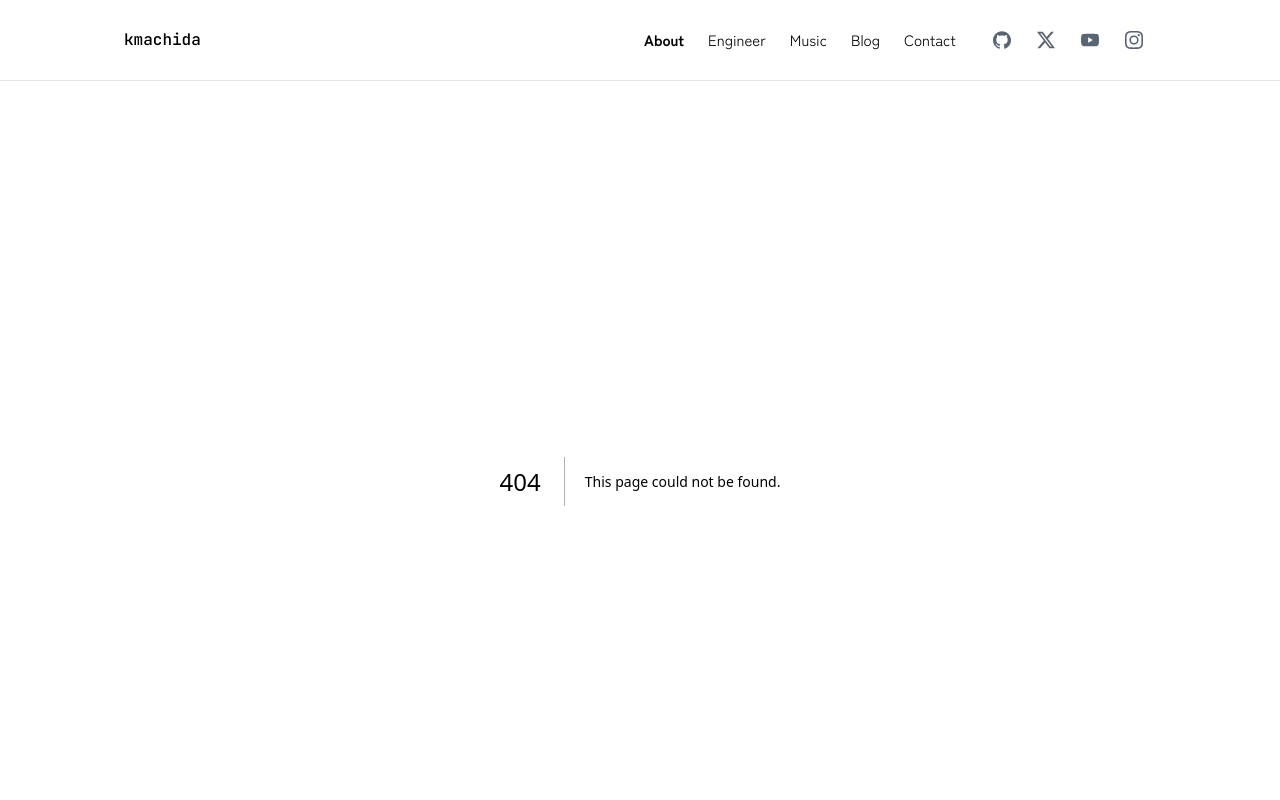
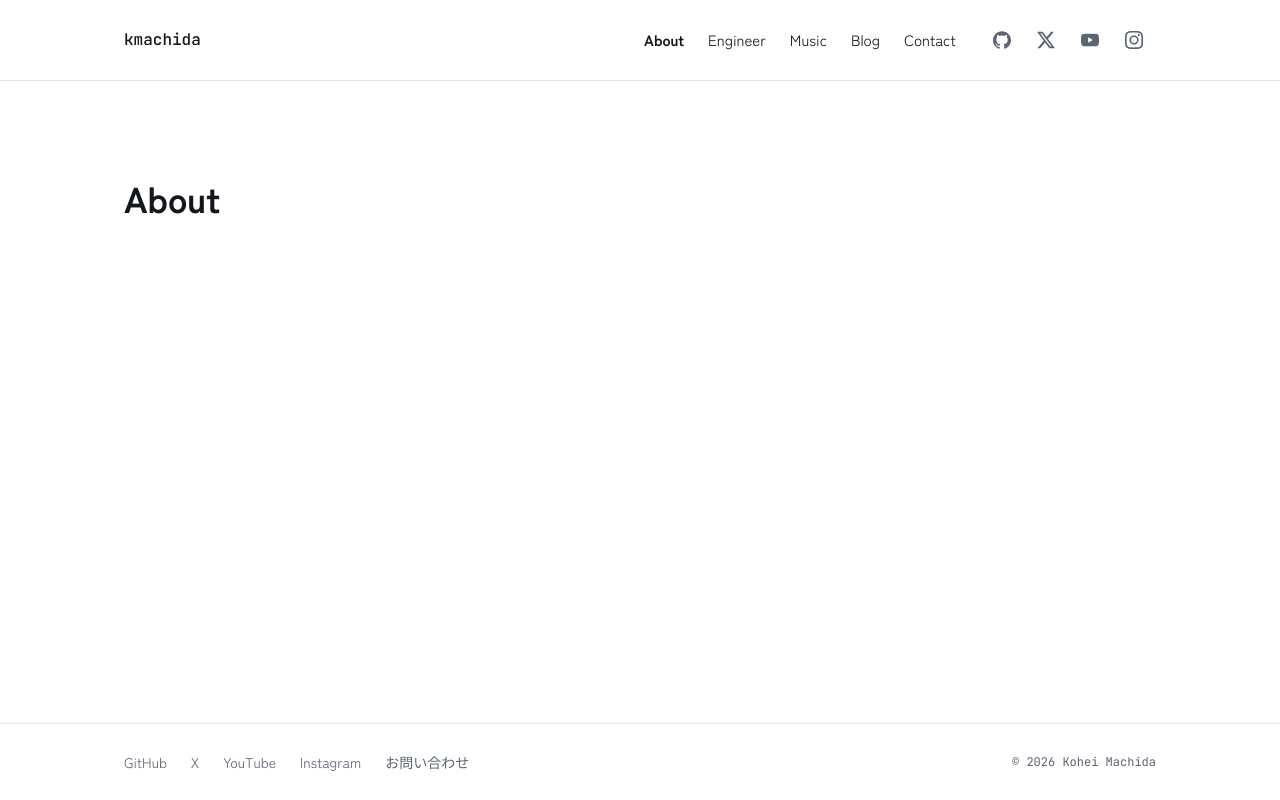
Before and after one commit to kmachida12345/machi_portfolio, a Next.js app in the folder frontend/: page /about in a window 1280 px wide. Before the commit this address had no page. Shown: the top 800 px of the page. Built offline with nearby package versions, Linux system fonts and the light colour scheme.

Commit message:
feat: add CloudFront viewer request function and About page

```diff
--- /dev/null
+++ b/frontend/app/about/page.tsx
@@ -0,0 +1,13 @@
+import type { Metadata } from "next";
+
+export const metadata: Metadata = {
+  title: "About",
+};
+
+export default function AboutPage() {
+  return (
+    <div className="mx-auto max-w-[1080px] px-6 py-24">
+      <h1 className="text-4xl font-bold">About</h1>
+    </div>
+  );
+}
```
Also changed, not shown: 2 other files (tests, documents, lock files or other folders).
